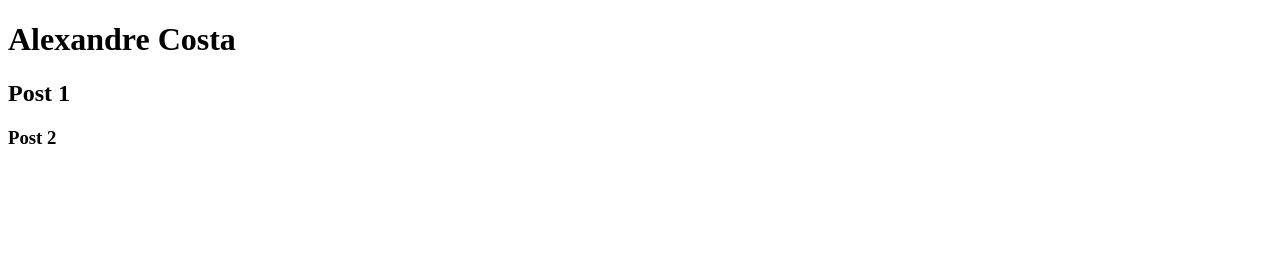
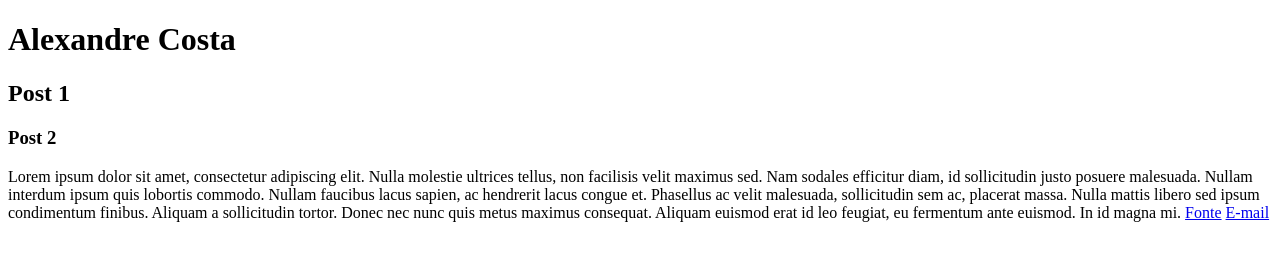
Before and after one commit to Ale-Costa/introducao-a-html, a plain HTML site: page index.html in a window 1280 px wide. Drawn offline with Linux system fonts and the light colour scheme.

Commit message:
Adicionando paragrafos

```diff
--- a/index.html
+++ b/index.html
@@ -13,10 +13,22 @@
                 <h2>Post 1</h2>
             </header>
         </section>
-        <section>
-            <header>
-                <h3>Post 2</h3>
-            </header>
-        </section>
+        <article>
+            <section>
+                <header>
+                    <h3>Post 2</h3>
+                </header>
+            </section>
+            <p>
+                Lorem ipsum dolor sit amet, consectetur adipiscing elit. Nulla molestie ultrices tellus, non facilisis velit maximus sed.
+                Nam sodales efficitur diam, id sollicitudin justo posuere malesuada. Nullam interdum ipsum quis lobortis commodo. Nullam faucibus
+                lacus sapien, ac hendrerit lacus congue et. Phasellus ac velit malesuada, sollicitudin sem ac, placerat massa. Nulla mattis
+                libero sed ipsum condimentum finibus. Aliquam a sollicitudin tortor. Donec nec nunc quis metus maximus consequat. Aliquam euismod
+                erat id leo feugiat, eu fermentum ante euismod. In id magna mi.
+
+                <a href="https://www.lipsum.com/feed/html" target="_blank">Fonte</a>
+                <a href="mailto:alexandrercosta01@gmail.com">E-mail</a>
+            </p>
+        </article>
     </body>
 </html>
```
